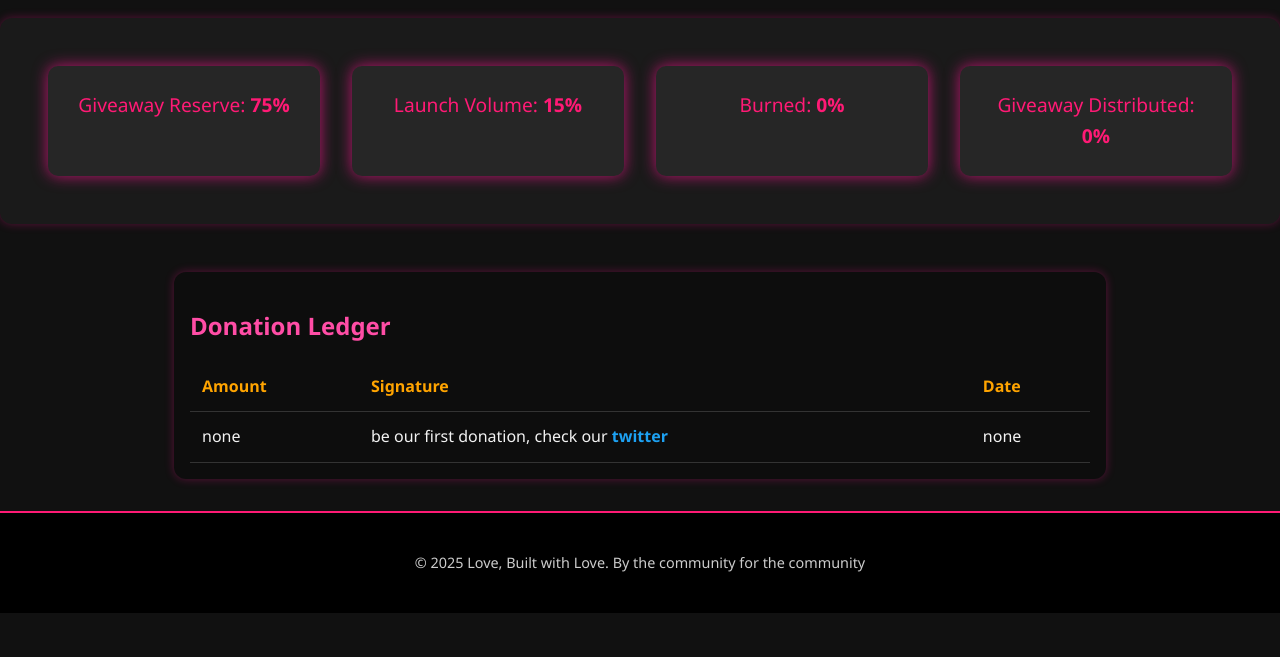
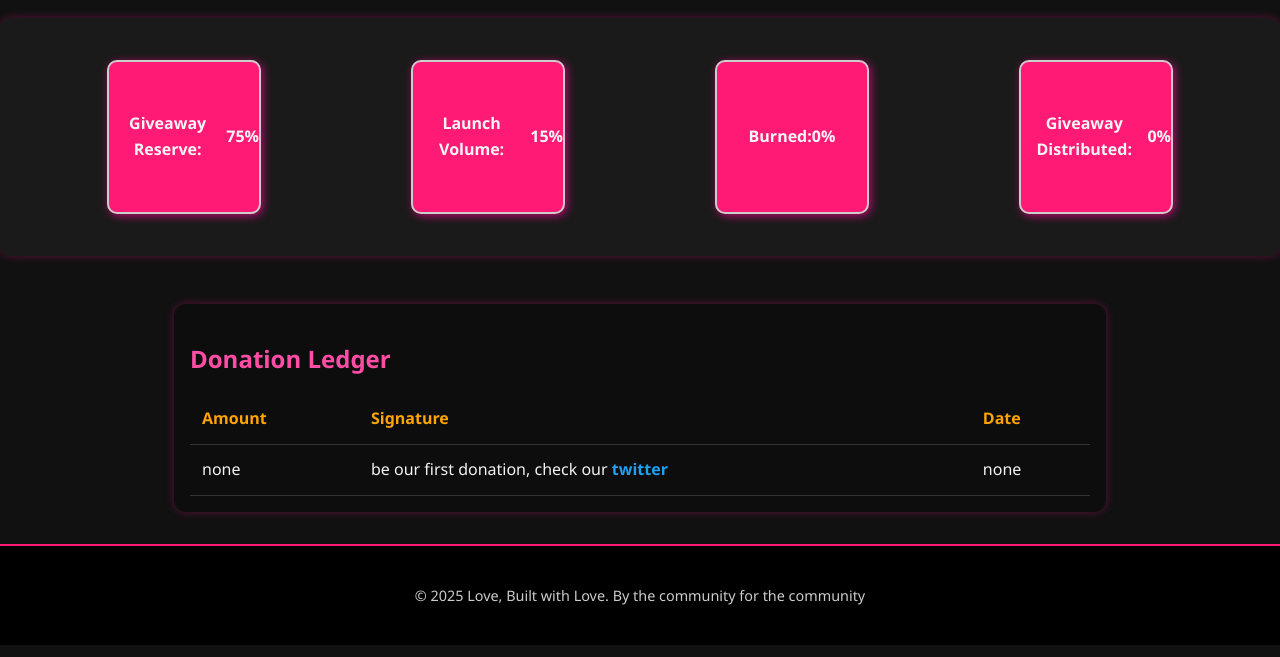
Before and after one commit to lovecoingang/Love-site, a plain HTML site: page donations.html in a window 1280 px wide. Shown: the part 143-800 px from the top of the page. Drawn offline with Linux system fonts and the light colour scheme.

Commit message:
Update style.css

```diff
--- a/style.css
+++ b/style.css
@@ -78,22 +78,25 @@ h2 {
 
 .donation-summary {
   display: flex;
-  flex-wrap: wrap;
-  justify-content: center;
+  flex-wrap: nowrap;
+  justify-content: space-around;
   padding: 2rem;
   background-color: #1a1a1a;
 }
 
 .donation-block {
-  flex: 1 1 200px;
-  margin: 1rem;
-  padding: 1.5rem;
-  background-color: #262626;
-  box-shadow: 0 0 15px rgba(255, 20, 147, 0.7);
-  color: #ff1a75;
-  font-size: 1.2rem;
+  width: 150px;
+  height: 150px;
+  background-color: #ff1a75;
+  border: 2px solid #ccc;
   border-radius: 10px;
+  display: flex;
+  align-items: center;
+  justify-content: center;
   text-align: center;
+  font-weight: bold;
+  box-shadow: 2px 2px 8px rgba(255,0,147,0.7);
+  margin: 10px;
 }
 
 .donation-log {
```
